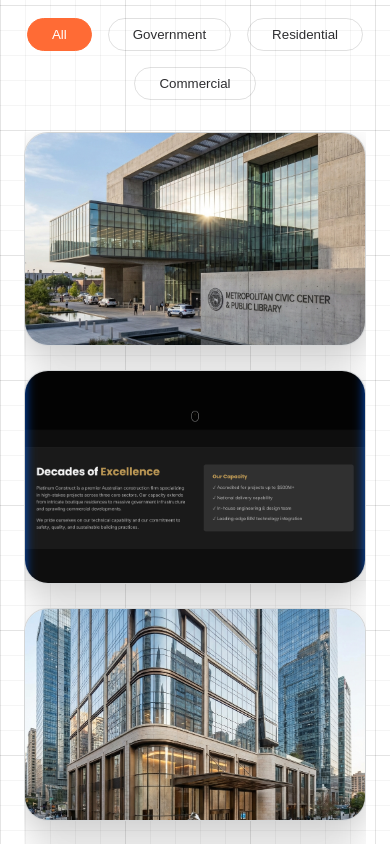
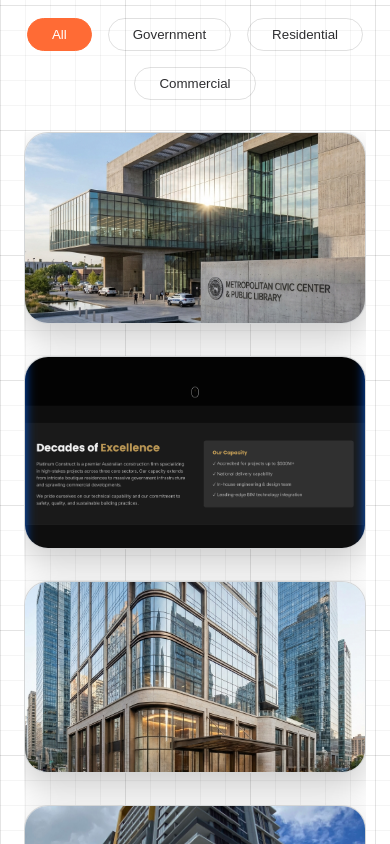
Before and after one commit to iamrgalisanao/finepoint, a React (Vite) app: page / in a window 390 px wide. Shown: the part 6000-6844 px from the top of the page. Built offline with nearby package versions, Linux system fonts and the light colour scheme.

Commit message:
Update portfolio grid layout for better responsiveness

```diff
--- a/src/components/Portfolio.css
+++ b/src/components/Portfolio.css
@@ -30,7 +30,7 @@
 
 .portfolio-grid {
     display: grid;
-    grid-template-columns: repeat(3, 1fr);
+    grid-template-columns: repeat(auto-fit, minmax(320px, 1fr));
     gap: 2rem;
     max-width: 1400px;
     margin: 0 auto;
@@ -40,7 +40,7 @@
     position: relative;
     overflow: hidden;
     border-radius: 24px;
-    aspect-ratio: 16/10;
+    aspect-ratio: 16/9;
     box-shadow: 0 15px 35px rgba(0, 0, 0, 0.2);
     background-color: var(--bg-card);
     border: 1px solid var(--border-color);
@@ -130,19 +130,6 @@
     color: white;
     transform: translateY(-3px);
     box-shadow: 0 10px 20px rgba(255, 107, 53, 0.2);
-}
-
-@media (max-width: 1200px) {
-    .portfolio-grid {
-        grid-template-columns: repeat(3, 1fr);
-    }
-}
-
-@media (max-width: 900px) {
-    .portfolio-grid {
-        grid-template-columns: repeat(2, 1fr);
-        gap: 1.5rem;
-    }
 }
 
 @media (max-width: 600px) {
```
